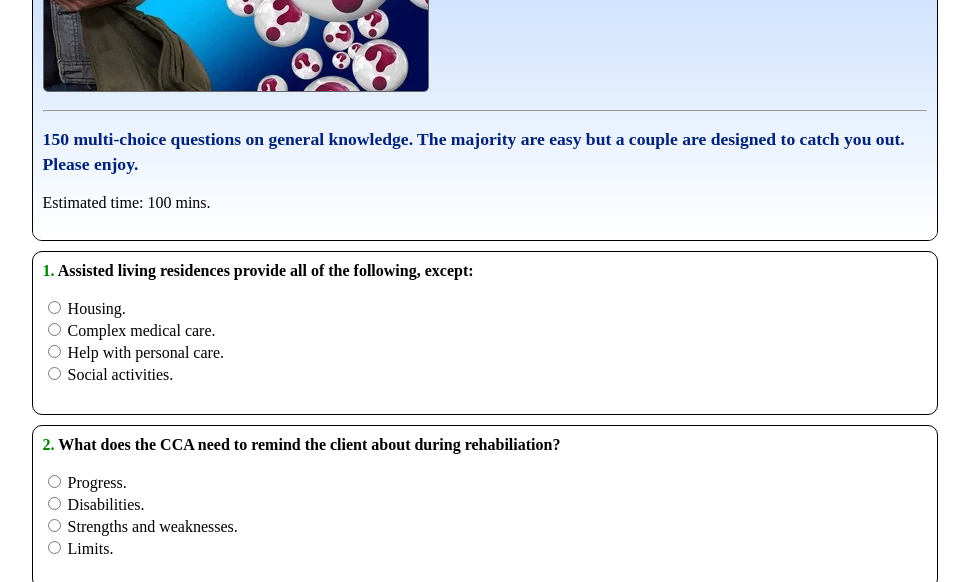
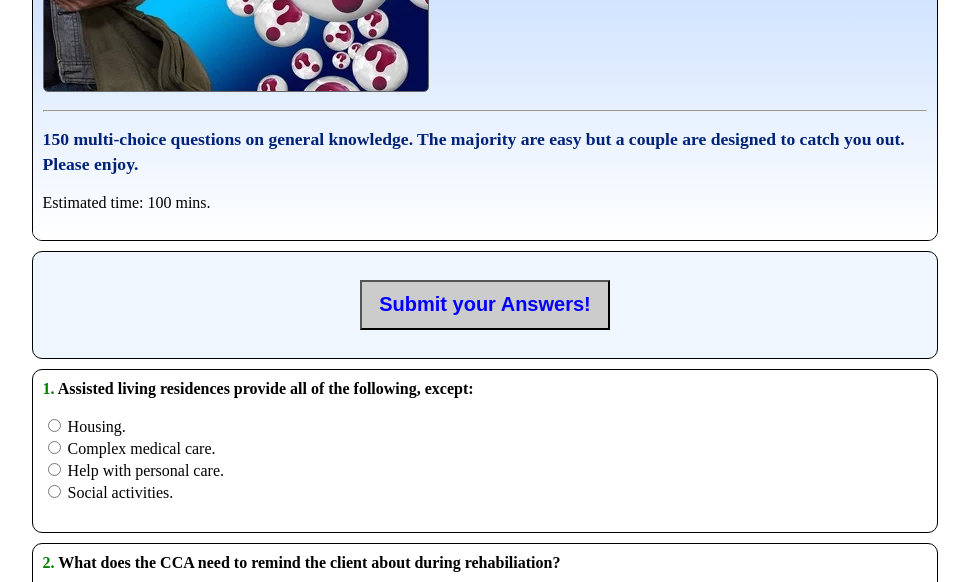
Before and after one commit to shinedividend/CCA, a plain HTML site: page index.html in a window 1280 px wide. Shown: the part 218-800 px from the top of the page, without its empty margins (166-1135 px from the left). Drawn offline with nearby package versions, Linux system fonts and the light colour scheme.

Commit message:
Add one more submit button on top of the exam

```diff
--- a/index.html
+++ b/index.html
@@ -270,6 +270,22 @@
                 document.getElementById('exam-title').innerHTML = `Mock Exam ${id}`;
                 // Clear all
                 questionForm.querySelectorAll('.container-element-form').forEach(e => e.remove());
+
+                let submitButtonContainer1 = document.createElement('div');
+                submitButtonContainer1.classList = "container container-element-form";
+                let submitButtonHTML1 =
+                    `
+                        <div class="row box">
+                            <div class="col-12 nopadmobile">
+                                <br>
+                                <div style="text-align:center;"><input type="submit" style="height:50px; width:250px;font-size:20px;font-weight:bold;text-align:center;color:#0000ff;background-color:#cccccc;" value="Submit your Answers!"></div>
+                                <br>
+                            </div>
+                        </div>
+                    `;
+                submitButtonContainer1.innerHTML = submitButtonHTML1;
+                submitButtonContainer1.style.backgroundColor = '#aaccff30';
+                questionForm.appendChild(submitButtonContainer1);
                 for (let i = 1; i <= examInfo[`Exam${id}`].quesNum; i++) {
                     let questionHTML = `
                         <div class="row box playquiz_qnbox">
@@ -298,9 +314,9 @@
                     questionForm.appendChild(questionContainer)
                 }
 
-                let submitButtonContainer = document.createElement('div');
-                submitButtonContainer.classList = "container container-element-form";
-                let submitButtonHTML =
+                let submitButtonContainer2 = document.createElement('div');
+                submitButtonContainer2.classList = "container container-element-form";
+                let submitButtonHTML2 =
                     `
                         <div class="row box">
                             <div class="col-12 nopadmobile">
@@ -310,9 +326,9 @@
                             </div>
                         </div>
                     `;
-                submitButtonContainer.innerHTML = submitButtonHTML;
-                submitButtonContainer.style.backgroundColor = '#aaccff30';
-                questionForm.appendChild(submitButtonContainer);
+                submitButtonContainer2.innerHTML = submitButtonHTML2;
+                submitButtonContainer2.style.backgroundColor = '#aaccff30';
+                questionForm.appendChild(submitButtonContainer2);
             } else {
                 return;
             }
```
